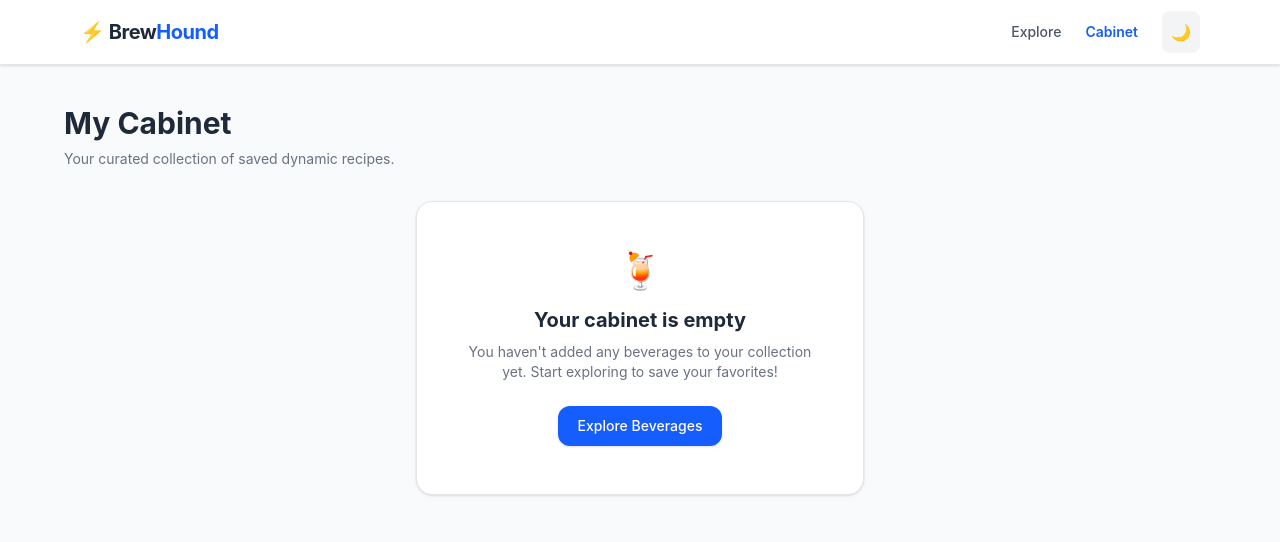
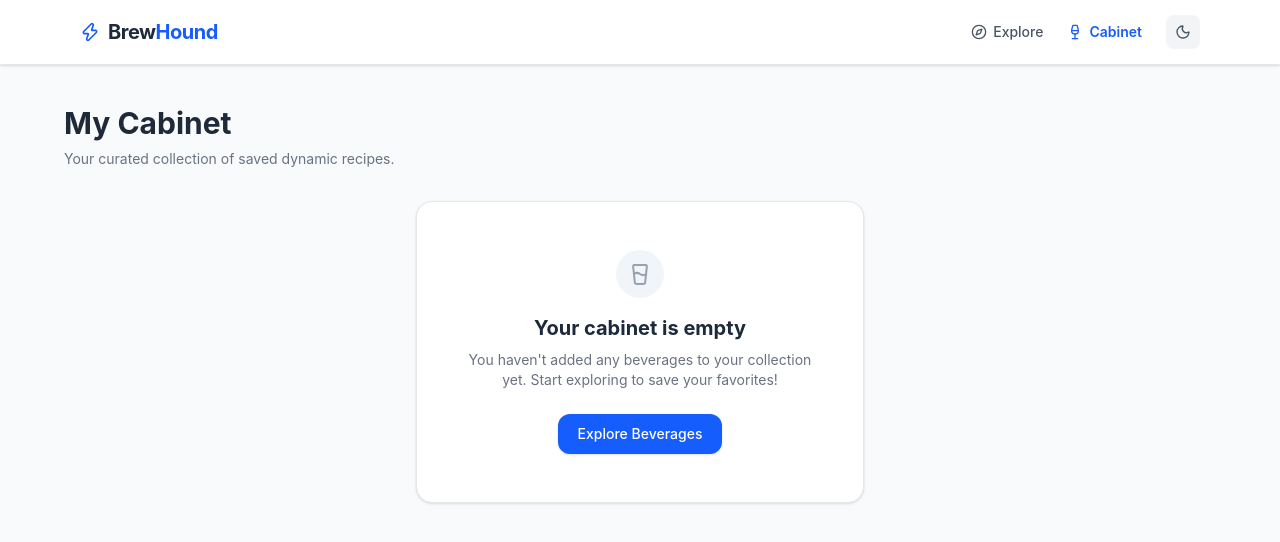
Before and after one commit to anjan-in/beverage-explorer-hub, a React (Vite) app: page /favorites in a window 1280 px wide. Shown: the top 542 px of the page. Built offline with nearby package versions, Linux system fonts and the light colour scheme.

Commit message:
style: replace system emojis with professional vector lucide-react icons

```diff
--- a/index.html
+++ b/index.html
@@ -5,7 +5,7 @@
     <link
       rel="icon"
       type="image/svg+xml"
-      href="/public/beverage_explorer_hub_favicon.png"
+      href="/beverage_explorer_hub_favicon.png"
     />
     <meta name="viewport" content="width=device-width, initial-scale=1.0" />
     <title>beverage-explorer-hub</title>
--- a/package.json
+++ b/package.json
@@ -12,6 +12,7 @@
   },
   "dependencies": {
     "framer-motion": "^12.42.2",
+    "lucide-react": "^1.24.0",
     "react": "^19.2.7",
     "react-dom": "^19.2.7",
     "react-router-dom": "^7.18.1"
--- a/src/components/Navbar.tsx
+++ b/src/components/Navbar.tsx
@@ -1,7 +1,8 @@
-
+// src/components/Navbar.tsx
 import { Link, useLocation } from 'react-router-dom';
 import { useFavorites } from '../context/FavoritesContext';
 import { useTheme } from '../context/ThemeContext';
+import { Zap, Compass, Wine, Moon, Sun } from 'lucide-react';
 
 export const Navbar = () => {
   const { favorites } = useFavorites();
@@ -13,19 +14,23 @@ export const Navbar = () => {
   return (
     <nav className="bg-white/70 dark:bg-slate-900/70 backdrop-blur-md border-b border-gray-200 dark:border-slate-800 sticky top-0 z-50 shadow-sm transition-colors duration-300">
       <div className="max-w-6xl mx-auto px-4 h-16 flex items-center justify-between">
-        <Link to="/" className="flex items-center space-x-2">
+        {/* Brand Logo with Zap Icon */}
+        <Link to="/" className="flex items-center space-x-2 group">
+          <Zap className="w-5 h-5 text-blue-600 dark:text-blue-400 group-hover:scale-110 transition-transform" />
           <span className="text-xl font-bold text-gray-800 dark:text-slate-100 tracking-tight">
-            ⚡ Brew<span className="text-blue-600 dark:text-blue-400">Hound</span>
+            Brew<span className="text-blue-600 dark:text-blue-400">Hound</span>
           </span>
         </Link>
 
+        {/* Navigation Links with Compass and Wine Icons */}
         <div className="flex items-center space-x-6 font-medium text-sm">
           <Link
             to="/explore"
-            className={`transition ${
+            className={`flex items-center gap-1.5 transition ${
               isActive('/explore') ? 'text-blue-600 dark:text-blue-400 font-semibold' : 'text-gray-600 dark:text-gray-400 hover:text-gray-900 dark:hover:text-slate-100'
             }`}
           >
+            <Compass className="w-4 h-4" />
             Explore
           </Link>
 
@@ -35,6 +40,7 @@ export const Navbar = () => {
               isActive('/favorites') ? 'text-blue-600 dark:text-blue-400 font-semibold' : 'text-gray-600 dark:text-gray-400 hover:text-gray-900 dark:hover:text-slate-100'
             }`}
           >
+            <Wine className="w-4 h-4" />
             Cabinet
             {favorites.length > 0 && (
               <span className="px-2 py-0.5 text-xs font-bold bg-red-100 text-red-600 dark:bg-red-950/50 dark:text-red-400 rounded-full">
@@ -43,13 +49,17 @@ export const Navbar = () => {
             )}
           </Link>
 
-          {/* Theme Switch Button */}
+          {/* Theme Switch Button with Smooth Rotation */}
           <button
             onClick={toggleTheme}
-            className="p-2 rounded-lg bg-gray-100 dark:bg-slate-800 text-gray-700 dark:text-slate-300 hover:scale-105 transition-all text-base border border-transparent dark:border-slate-700"
+            className="p-2 rounded-lg bg-gray-100 dark:bg-slate-800 text-gray-700 dark:text-slate-300 hover:scale-105 active:scale-95 transition-all border border-transparent dark:border-slate-700"
             aria-label="Toggle Theme"
           >
-            {theme === 'light' ? '🌙' : '☀️'}
+            {theme === 'light' ? (
+              <Moon className="w-4 h-4 text-gray-600" />
+            ) : (
+              <Sun className="w-4 h-4 text-amber-400" />
+            )}
           </button>
         </div>
       </div>
--- a/src/components/TasteAnalytics.tsx
+++ b/src/components/TasteAnalytics.tsx
@@ -1,4 +1,4 @@
-// src/components/TasteAnalytics.tsx
+import { BarChart3 } from 'lucide-react';
 import { useFavorites } from '../context/FavoritesContext';
 
 export const TasteAnalytics = () => {
@@ -30,10 +30,12 @@ export const TasteAnalytics = () => {
       <div className="flex flex-col sm:flex-row sm:items-center justify-between gap-2 mb-6 border-b border-gray-100 dark:border-slate-800 pb-4">
         <div>
           <h2 className="text-lg font-bold text-gray-800 dark:text-slate-100 flex items-center gap-2">
-            <span>📊</span> Cabinet Mixology Analytics
+            <BarChart3 className="w-5 h-5 text-blue-600 dark:text-blue-400" />
+            Cabinet Mixology Analytics
           </h2>
+          <p className="text-xs text-gray-400 mt-0.5">Real-time flavor profile metrics derived from your saved layout.</p>
         </div>
-        <div className="bg-blue-50 dark:bg-blue-950/30 text-blue-600 dark:text-blue-400 px-3 py-1 rounded-full text-xs font-bold">
+        <div className="bg-blue-50 dark:bg-blue-950/30 text-blue-600 dark:text-blue-400 px-3 py-1 rounded-full text-xs font-bold self-start sm:self-center">
           {totalCount} Total Items
         </div>
       </div>
--- a/src/pages/Explore.tsx
+++ b/src/pages/Explore.tsx
@@ -4,6 +4,7 @@ import { useDebounce } from '../hooks/useDebounce';
 import { BeverageSkeleton } from '../components/BeverageSkeleton';
 import { useFavorites } from '../context/FavoritesContext';
 import { motion, AnimatePresence } from 'framer-motion';
+import { Heart } from 'lucide-react';
 
 // 1. Define the TypeScript structure for a Beverage object from the API
 interface Beverage {
@@ -128,7 +129,7 @@ export const Explore = () => {
 
                       {/* Upgraded Heart Pulse Spring Button */}
                       <motion.button
-                        whileTap={{ scale: 0.92 }}
+                        whileTap={{ scale: 0.95 }}
                         whileHover={{ scale: 1.02 }}
                         onClick={() => {
                           if (isFavorite(drink.idDrink)) {
@@ -139,17 +140,22 @@ export const Explore = () => {
                               strDrink: drink.strDrink,
                               strDrinkThumb: drink.strDrinkThumb,
                               strCategory: drink.strCategory || 'Beverage',
-                              strAlcoholic: drink.strAlcoholic || 'Alcoholic', // Default fallback for safety loop map
+                              strAlcoholic: drink.strAlcoholic || 'Alcoholic',
                             });
                           }
                         }}
-                        className={`mb-2 w-full text-center py-2 rounded-lg font-medium text-sm transition-colors duration-200 ${
+                        className={`mb-2 w-full flex items-center justify-center gap-2 py-2 rounded-lg font-medium text-sm transition-colors duration-200 border ${
                           isFavorite(drink.idDrink)
-                            ? 'bg-red-50 dark:bg-red-950/30 text-red-600 dark:text-red-400 border border-red-200 dark:border-red-900/50'
-                            : 'bg-slate-50 dark:bg-slate-800 text-gray-600 dark:text-slate-400 border border-gray-200 dark:border-slate-700'
+                            ? 'bg-red-50 dark:bg-red-950/20 text-red-600 dark:text-red-400 border-red-200 dark:border-red-900/40'
+                            : 'bg-slate-50 dark:bg-slate-800/60 text-gray-600 dark:text-slate-400 border-gray-200 dark:border-slate-700'
                         }`}
                       >
-                        {isFavorite(drink.idDrink) ? '❤️ Favorited' : '🤍 Add to Favorites'}
+                        <Heart
+                          className={`w-4 h-4 transition-transform duration-200 ${
+                            isFavorite(drink.idDrink) ? 'fill-red-600 dark:fill-red-400 text-red-600 dark:text-red-400 scale-110' : 'text-gray-400 dark:text-slate-500'
+                          }`}
+                        />
+                        <span>{isFavorite(drink.idDrink) ? 'Favorited' : 'Add to Favorites'}</span>
                       </motion.button>
 
                       <Link
--- a/src/pages/Favorites.tsx
+++ b/src/pages/Favorites.tsx
@@ -2,6 +2,7 @@
 import { Link } from 'react-router-dom';
 import { useFavorites } from '../context/FavoritesContext';
 import { TasteAnalytics } from '../components/TasteAnalytics';
+import { GlassWater } from 'lucide-react';
 
 export const Favorites = () => {
   const { favorites, removeFavorite } = useFavorites();
@@ -13,10 +14,12 @@ export const Favorites = () => {
         <p className="text-sm text-gray-500 mb-8">Your curated collection of saved dynamic recipes.</p>
 
         {favorites.length === 0 ? (
-          <div className="bg-white border border-gray-200 rounded-2xl p-12 text-center max-w-md mx-auto shadow-sm mt-8 transition-colors duration-300 dark:bg-slate-900 dark:border-slate-800">
-            <span className="text-4xl">🍹</span>
-            <h2 className="text-xl font-bold text-gray-800 dark:text-slate-300 mt-4 mb-2">Your cabinet is empty</h2>
-            <p className="text-gray-500 text-sm mb-6">
+          <div className="bg-white dark:bg-slate-900 border border-gray-200 dark:border-slate-800 rounded-2xl p-12 text-center max-w-md mx-auto shadow-sm mt-8">
+            <div className="w-12 h-12 bg-slate-100 dark:bg-slate-800 rounded-full flex items-center justify-center mx-auto mb-4">
+              <GlassWater className="w-6 h-6 text-gray-400 dark:text-slate-500" />
+            </div>
+            <h2 className="text-xl font-bold text-gray-800 dark:text-slate-200 mb-2">Your cabinet is empty</h2>
+            <p className="text-gray-500 dark:text-slate-400 text-sm mb-6">
               You haven't added any beverages to your collection yet. Start exploring to save your favorites!
             </p>
             <Link
--- a/src/pages/Home.tsx
+++ b/src/pages/Home.tsx
@@ -2,6 +2,7 @@
 import { useState, useEffect } from 'react';
 import { Link } from 'react-router-dom';
 import { useFavorites } from '../context/FavoritesContext';
+import { Sparkles, Flame, ArrowRight } from 'lucide-react';
 
 interface SpotlightDrink {
   idDrink: string;
@@ -68,56 +69,10 @@ export const Home = () => {
       </div>
 
       <div className="max-w-6xl mx-auto px-4 mt-12 space-y-12">
-        {/* 2. Dynamic Shelf Section (Driven by Context state) */}
+        {/* 2. Spotlight Curated Section (Driven by API loading) */}
         <div>
-          <div className="flex items-center justify-between mb-6">
-            <h2 className="text-xl font-bold text-gray-800 dark:text-slate-300 flex items-center gap-2">
-              <span>🌟</span> Your Quick Shelf
-            </h2>
-            {favorites.length > 4 && (
-              <Link to="/favorites" className="text-xs font-semibold text-blue-600 hover:underline">
-                View All ({favorites.length}) →
-              </Link>
-            )}
-          </div>
-
-          {favorites.length === 0 ? (
-            <div className="bg-white border border-dashed border-gray-300 rounded-xl p-8 text-center text-sm text-gray-500 shadow-sm transition-colors duration-300 dark:bg-slate-900 dark:border-slate-700 dark:text-slate-400">
-              No items pinned yet. Go to the Explorer page and tap the heart icon to watch them load here in real time.
-            </div>
-          ) : (
-            <div className="grid grid-cols-2 sm:grid-cols-4 gap-4 transition-colors duration-300 dark:bg-slate-950">
-              {recentFavorites.map((drink) => (
-                <Link
-                  key={drink.idDrink}
-                  to={`/beverage/${drink.idDrink}`}
-                  className="group bg-white border border-gray-200 rounded-xl overflow-hidden shadow-sm hover:shadow-md transition flex flex-col"
-                >
-                  <div className="relative overflow-hidden h-32">
-                    <img
-                      src={drink.strDrinkThumb}
-                      alt={drink.strDrink}
-                      className="w-full h-full object-cover group-hover:scale-105 transition duration-300"
-                    />
-                  </div>
-                  <div className="p-3 flex-grow flex flex-col justify-between transition-colors duration-300 dark:bg-slate-900 dark:border-slate-800">
-                    <span className="text-[10px] font-bold text-blue-600 uppercase tracking-wide">
-                      {drink.strCategory}
-                    </span>
-                    <h3 className="text-sm font-bold text-gray-800 dark:text-slate-300  truncate mt-0.5">
-                      {drink.strDrink}
-                    </h3>
-                  </div>
-                </Link>
-              ))}
-            </div>
-          )}
-        </div>
-
-        {/* 3. Spotlight Curated Section (Driven by API loading) */}
-        <div>
-          <h2 className="text-xl font-bold text-gray-800 dark:text-slate-300 mb-6 flex items-center gap-2">
-            <span>🔥</span> Featured Classics
+          <h2 className="text-xl font-bold text-gray-800 dark:text-slate-100 mb-6 flex items-center gap-2">
+            <Flame className="w-5 h-5 text-orange-500" /> Featured Classics
           </h2>
 
           {loading ? (
@@ -157,6 +112,52 @@ export const Home = () => {
             </div>
           )}
         </div>
+
+        {/* 3. Dynamic Shelf Section (Driven by Context state) */}
+        <div>
+          <div className="flex items-center justify-between mb-6">
+            <h2 className="text-xl font-bold text-gray-800 dark:text-slate-100 flex items-center gap-2">
+              <Sparkles className="w-5 h-5 text-amber-500" /> Your Quick Shelf
+            </h2>
+            {favorites.length > 4 && (
+              <Link to="/favorites" className="text-xs font-semibold text-blue-600 dark:text-blue-400 hover:underline flex items-center gap-1">
+                View All ({favorites.length}) <ArrowRight className="w-3 h-3" />
+              </Link>
+            )}
+          </div>
+
+          {favorites.length === 0 ? (
+            <div className="bg-white border border-dashed border-gray-300 rounded-xl p-8 text-center text-sm text-gray-500 shadow-sm transition-colors duration-300 dark:bg-slate-900 dark:border-slate-700 dark:text-slate-400">
+              No items pinned yet. Go to the Explorer page and tap the heart icon to watch them load here in real time.
+            </div>
+          ) : (
+            <div className="grid grid-cols-2 sm:grid-cols-4 gap-4 transition-colors duration-300 dark:bg-slate-950">
+              {recentFavorites.map((drink) => (
+                <Link
+                  key={drink.idDrink}
+                  to={`/beverage/${drink.idDrink}`}
+                  className="group bg-white border border-gray-200 rounded-xl overflow-hidden shadow-sm hover:shadow-md transition flex flex-col"
+                >
+                  <div className="relative overflow-hidden h-32">
+                    <img
+                      src={drink.strDrinkThumb}
+                      alt={drink.strDrink}
+                      className="w-full h-full object-cover group-hover:scale-105 transition duration-300"
+                    />
+                  </div>
+                  <div className="p-3 flex-grow flex flex-col justify-between transition-colors duration-300 dark:bg-slate-900 dark:border-slate-800">
+                    <span className="text-[10px] font-bold text-blue-600 uppercase tracking-wide">
+                      {drink.strCategory}
+                    </span>
+                    <h3 className="text-sm font-bold text-gray-800 dark:text-slate-300  truncate mt-0.5">
+                      {drink.strDrink}
+                    </h3>
+                  </div>
+                </Link>
+              ))}
+            </div>
+          )}
+        </div>
       </div>
     </div>
   );
```
Also changed, not shown: 1 other file (tests, documents, lock files or other folders).
